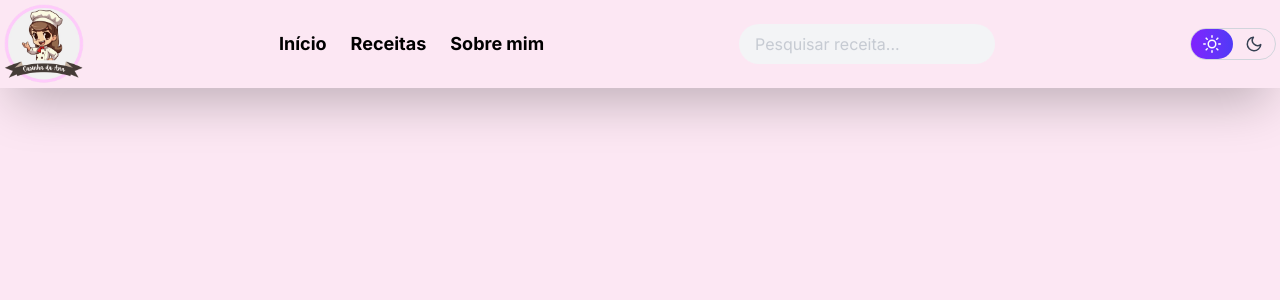
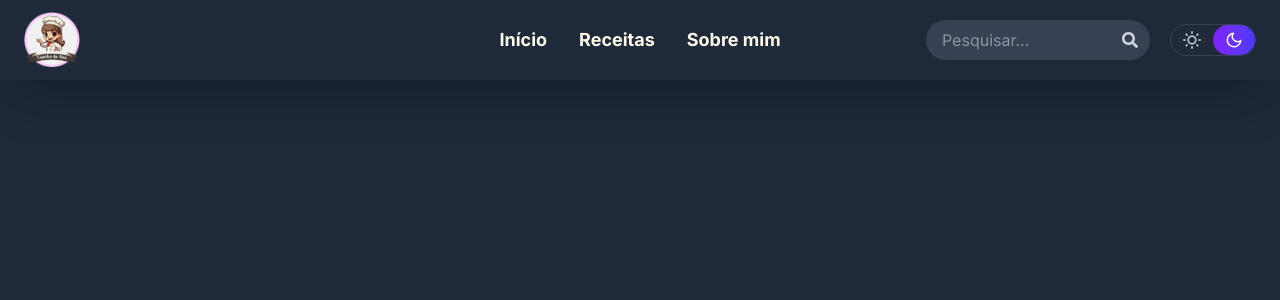
Before and after one commit to allansf29/receitas-site, a React (Vite) app in the folder Front-End/: page /sobre in a window 1280 px wide. Shown: the top 300 px of the page. Built offline with nearby package versions, Linux system fonts and the light colour scheme.

Commit message:
Adicionando filtro de cores com Tailwind 4, e aplicando na página.

```diff
--- a/Front-End/index.html
+++ b/Front-End/index.html
@@ -1,5 +1,5 @@
 <!doctype html>
-<html lang="en" class="dark">
+<html lang="en" class="">
   <head>
     <meta charset="UTF-8" />
     <link rel="icon" type="image/svg+xml" href="/vite.svg" />
--- a/Front-End/postcss.config.js
+++ /dev/null
@@ -1,5 +0,0 @@
-export default {
-  plugins: {
-    "@tailwindcss/postcss": {},
-  }
-}
--- a/Front-End/src/components/Header.tsx
+++ b/Front-End/src/components/Header.tsx
@@ -1,28 +1,53 @@
 import Logo from "../assets/img/logo.png";
-import { Link } from 'react-router-dom';
+import { Link } from "react-router-dom";
 import ThemeToggle from "./SliderToggle";
+import { FaSearch } from "react-icons/fa"; // Ícone de busca do react-icons
 
 function Header() {
   return (
     <header className="w-full shadow-2xl dark:text-amber-50">
-      <nav className="flex flex-col sm:flex-row items-center sm:justify-between max-w-7xl mx-auto h-auto px-1 py-1 gap-2 sm:gap-0">
+      <nav className="grid grid-cols-3 items-center max-w-7xl mx-auto px-6 py-3">
+
         {/* Logo */}
-        <img className="h-20 w-20 object-cover mb-2 sm:mb-0" src={Logo} alt="Logo" />
-        {/* Menu */}
-        <ul className="flex gap-4 sm:gap-6 font-bold text-base sm:text-lg mb-2 sm:mb-0">
-          <li><Link to="/">Início</Link></li>
-          <li><Link to="/receitas">Receitas</Link></li>
-          <li><Link to="/sobre">Sobre mim</Link></li>
+        <div className="flex items-center">
+          <img
+            className="h-14 w-14 object-cover"
+            src={Logo}
+            alt="Logo"
+          />
+        </div>
+
+        {/* Menu central */}
+        <ul className="flex justify-center gap-8 font-bold text-lg">
+          <li><Link to="/" className="hover:text-primary transition">Início</Link></li>
+          <li><Link to="/receitas" className="hover:text-primary transition">Receitas</Link></li>
+          <li><Link to="/sobre" className="hover:text-primary transition">Sobre mim</Link></li>
         </ul>
-        {/* Campo de pesquisa */}
-        <input
-          type="text"
-          className="w-full sm:w-64 rounded-full bg-gray-100 px-4 py-2 text-gray-400 focus:outline-none focus:ring-2 focus:ring-gray-300 dark:bg-gray-700 dark:text-gray-200 dark:focus:ring-gray-500"
-          placeholder="Pesquisar receita..."
-        />
-        <div className="hidden md:flex">
+
+        {/* Pesquisa + Toggle */}
+        <div className="flex items-center justify-end gap-5">
+          {/* Barra de pesquisa */}
+          <div className="relative w-40 sm:w-56">
+            <input
+              type="text"
+              placeholder="Pesquisar..."
+              className="w-full rounded-full bg-gray-100 pl-4 pr-10 py-2 text-gray-700
+              focus:outline-none focus:ring-2 focus:ring-primary
+              dark:bg-gray-700 dark:text-gray-200 dark:focus:ring-primary"
+            />
+            <button
+              type="submit"
+              className="absolute right-3 top-1/2 -translate-y-1/2 text-gray-500
+              hover:text-primary dark:text-gray-300"
+            >
+              <FaSearch size={16} />
+            </button>
+          </div>
+
+          {/* Toggle Dark Mode */}
           <ThemeToggle />
         </div>
+
       </nav>
     </header>
   );
--- a/Front-End/src/components/Modal.tsx
+++ b/Front-End/src/components/Modal.tsx
@@ -32,7 +32,7 @@ export default function Modal({ isOpen, isClose, children }: ModalProps) {
     if (!show) return null;
 
     return (
-        <div
+ <div
             className={`fixed z-[1000] inset-0 flex items-center justify-center transition-opacity duration-300
             ${isOpen ? "opacity-100" : "opacity-0"}`}
         >
@@ -44,16 +44,19 @@ export default function Modal({ isOpen, isClose, children }: ModalProps) {
 
             {/* Container do modal */}
             <div
-                className={`relative bg-white rounded-2xl shadow-xl border border-blue-500
-                w-[90%] max-w-3xl transition-all duration-300 transform dark:bg-gray-800 dark:border-gray-700 text-black dark:text-amber-50
+                className={`relative
+                bg-[var(--color-background)] text-[var(--color-text)] border border-[var(--color-primary)]
+                rounded-2xl shadow-xl
+                w-[90%] max-w-3xl transition-all duration-300 transform
+                dark:bg-gray-800 dark:text-amber-50 dark:border-gray-700
                 ${isOpen ? "scale-100 opacity-100" : "scale-95 opacity-0"}`}
             >
                 {/* Botão de fechar */}
                 <button
                     onClick={() => isClose(false)}
-                    className="absolute top-4 right-4 text-gray-500 hover:text-gray-700 cursor-pointer"
+                    className="absolute top-4 right-4 text-gray-500 hover:text-gray-700 cursor-pointer dark:text-gray-400 dark:hover:text-gray-200"
                 >
-                    <CloseIcon className="h-6 w-6 text-red-500" />
+                    <CloseIcon className="h-6 w-6 text-[var(--color-detail)] dark:text-red-500" />
                 </button>
 
                 {children}
--- a/Front-End/src/components/RecipeCard.tsx
+++ b/Front-End/src/components/RecipeCard.tsx
@@ -1,4 +1,3 @@
-import { ArrowRightIcon } from "../assets/icons/SvgIcon";
 import type { Recipe } from "../types/index";
 import { TimeIcon } from "../assets/icons/SvgIcon";
 import { DrawOutlineButton } from "../components/Button";
@@ -10,20 +9,28 @@ type RecipeCardProps = {
 
 export default function RecipeCard({ recipe, onSelect }: RecipeCardProps) {
     return (
-        <div className="max-w-sm bg-gray-100 border border-gray-200 rounded-lg shadow-sm dark:bg-gray-900 dark:text-amber-50 dark:border-gray-700 hover:shadow-lg transition-shadow duration-300 ease-in-out">
+        <div className="max-w-sm
+            bg-background border-2 border-secondary rounded-lg shadow-sm
+            dark:bg-gray-900 dark:text-amber-50 dark:border-gray-700
+            hover:shadow-lg transition-shadow duration-300 ease-in-out"
+        >
             <a>
                 <img className="rounded-t-lg w-full h-48 object-cover" src={recipe.image} alt={recipe.title} />
             </a>
             <div className="p-5">
                 <a>
-                    <h5 className="mb-3 text-2xl font-bold tracking-tight light:text-gray-900">{recipe.title}</h5>
+                    <h5 className="mb-3 text-2xl font-bold tracking-tight text-primary dark:text-amber-50">
+                        {recipe.title}
+                    </h5>
                 </a>
-                <p className="mb-3 font-normal">{recipe.description}</p>
-                <p className="flex items-center gap-1 text-gray-600 dark:text-gray-400 font-medium mb-3">
+                <p className="mb-3 font-normal text-[var(--color-text)] dark:text-gray-300">
+                    {recipe.description}
+                </p>
+                <p className="flex items-center gap-1 text-secondary dark:text-gray-400 font-medium mb-3">
                     <TimeIcon />
-                    Tempo aproximado: {recipe.time} min</p>
-                <DrawOutlineButton
-                    onClick={() => onSelect(recipe)}>
+                    Tempo aproximado: {recipe.time} min
+                </p>
+                <DrawOutlineButton onClick={() => onSelect(recipe)} className="bg-primary text-background hover:bg-secondary">
                     Ver receita
                 </DrawOutlineButton>
             </div>
--- a/Front-End/src/components/SliderToggle.tsx
+++ b/Front-End/src/components/SliderToggle.tsx
@@ -8,7 +8,7 @@ const TOGGLE_CLASSES =
   "text-sm font-medium flex items-center gap-2 px-3 py-1.5 transition-colors relative z-10";
 
 const ThemeToggle = () => {
-  const [selected, setSelected] = useState<ToggleOptionsType>("light");
+  const [selected, setSelected] = useState<ToggleOptionsType>("dark");
 
   useEffect(() => {
     const root = window.document.documentElement;
--- a/Front-End/src/main.tsx
+++ b/Front-End/src/main.tsx
@@ -1,7 +1,7 @@
 import { StrictMode } from 'react'
 import { createRoot } from 'react-dom/client'
 import { BrowserRouter, Routes, Route } from 'react-router-dom';
-import './styles/global.css'
+import "./styles/global.css"
 import Home from './pages/Home'
 import Header from './components/Header'
 import RecipeList from './pages/Recipes'
--- a/Front-End/src/pages/Home/index.tsx
+++ b/Front-End/src/pages/Home/index.tsx
@@ -23,7 +23,7 @@ export default function Home() {
     <>
       <Carousel />
       <section className="max-w-7xl mx-auto h-auto px-6 py-4 flex flex-wrap gap-5">
-        <h2 className="w-full text-3xl font-bold text-center dark:text-amber-50">
+        <h2 className="w-full text-3xl font-bold text-center text-text dark:text-amber-50">
           Receitas em destaque
         </h2>
 
--- a/Front-End/src/styles/global.css
+++ b/Front-End/src/styles/global.css
@@ -1,19 +1,29 @@
 @import url('https://fonts.googleapis.com/css2?family=Inter:wght@400;700&display=swap');
+
 @import "tailwindcss";
+
 @import 'swiper/css';
 @import 'swiper/css/navigation';
 @import 'swiper/css/pagination';
+
+@theme {
+  --color-background: #F3EDE4;
+  --color-primary: #6F4E37;
+  --color-secondary: #A0522D;
+  --color-detail: #D2691E;
+  --color-text: #2B1B12;
+}
+
 @custom-variant dark (&:where(.dark, .dark *));
 @custom-variant light (&:where(.light, .light *));
 
+@layer base {
   body {
+    @apply bg-background dark:bg-gray-800 transition-colors duration-500;
     font-family: 'Inter', sans-serif;
-  /* background-color: #fcf7dd; */
-  /* background-color: #ffe7f4; */
-  @apply bg-pink-100 dark:bg-gray-800;
-  transition: background-color 0.5s ease;
   }
 
   body.modal-open {
     overflow: hidden;
   }
+}
--- a/Front-End/tailwind.config.js
+++ /dev/null
@@ -1,8 +0,0 @@
-/** @type {import('tailwindcss').Config} */
-export default {
-  content: [],
-  theme: {
-    extend: {},
-  },
-  plugins: [],
-}
```
Also changed, not shown: Front-End/package.json (+8 -4 lines), Front-End/vite.config.ts (+13 -5 lines), 1 other file (tests, documents, lock files or other folders). Lines whose indentation alone changed are shown as unchanged.
